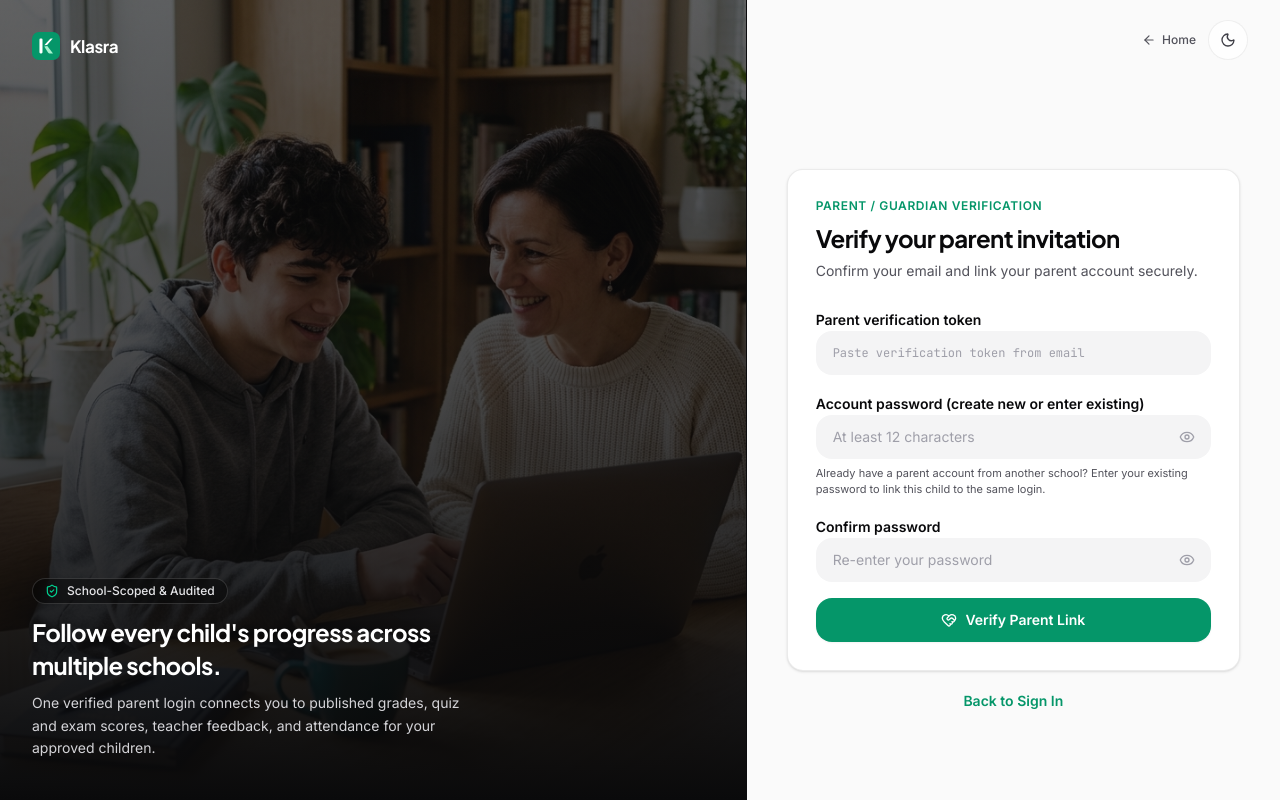
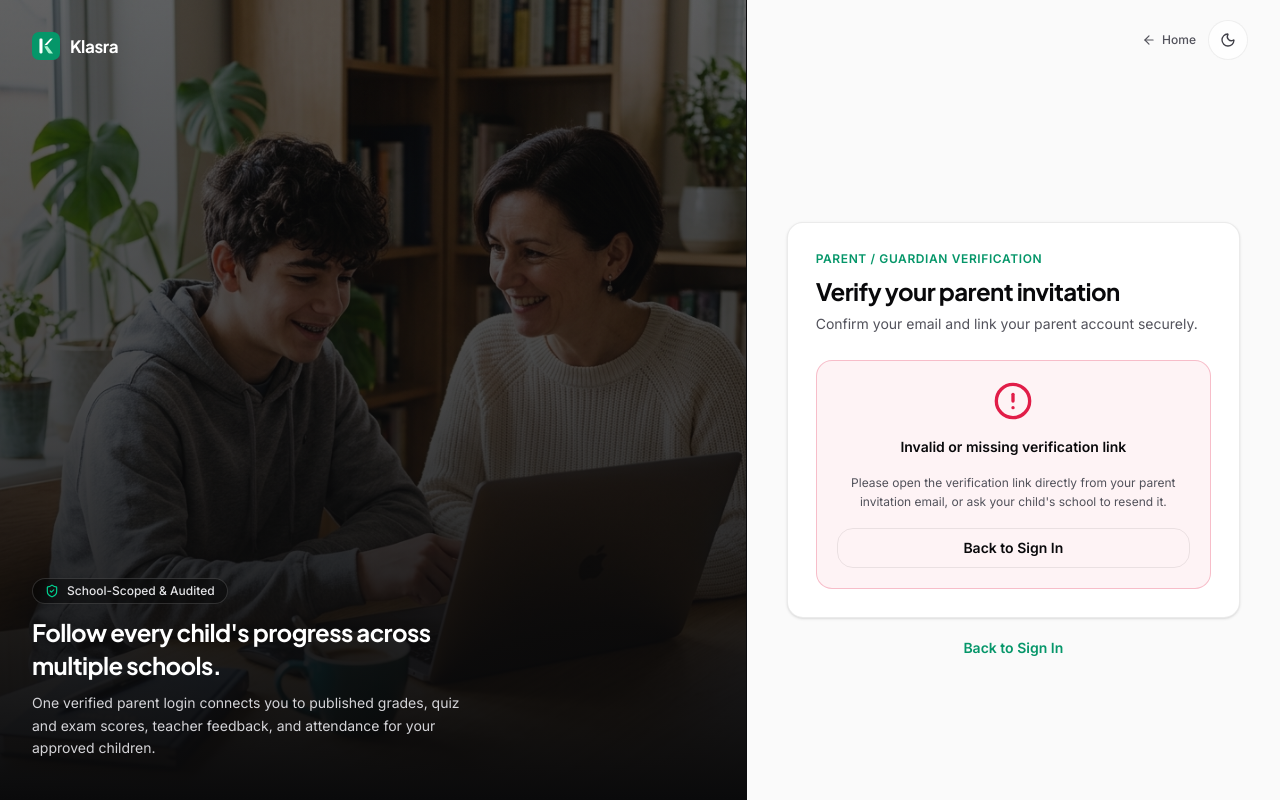
Before and after one commit to Royal-design/klasra, a Next.js app in the folder frontend/: page /parent/verify in a window 1280 px wide. Built offline with nearby package versions, Linux system fonts and the light colour scheme; no server answers.

Commit message:
security(ui): pass reset and invitation tokens behind the scenes instead of exposing in inputs

```diff
--- a/frontend/src/app/parent/verify/page.tsx
+++ b/frontend/src/app/parent/verify/page.tsx
@@ -3,11 +3,10 @@
 import * as React from "react";
 import Link from "next/link";
 import { useSearchParams } from "next/navigation";
-import { CheckCircle2, HeartHandshake, Loader2 } from "lucide-react";
+import { AlertCircle, CheckCircle2, HeartHandshake, Loader2 } from "lucide-react";
 import { toast } from "sonner";
 import { AuthShell } from "@/components/auth/auth-shell";
 import { Button } from "@/components/ui/button";
-import { Input } from "@/components/ui/input";
 import { Label } from "@/components/ui/label";
 import { PasswordInput } from "@/components/ui/password-input";
 import { ApiClientError, apiRequest } from "@/lib/api-client";
@@ -15,12 +14,30 @@ import { extractFieldErrors, parentVerifySchema } from "@/lib/validation";
 
 function ParentVerifyForm() {
   const searchParams = useSearchParams();
-  const [token, setToken] = React.useState(searchParams.get("token") || "");
+  const token = (searchParams.get("token") || "").trim();
   const [password, setPassword] = React.useState("");
   const [confirmPassword, setConfirmPassword] = React.useState("");
   const [fieldErrors, setFieldErrors] = React.useState<Record<string, string>>({});
   const [submitting, setSubmitting] = React.useState(false);
   const [verified, setVerified] = React.useState(false);
+
+  if (!token) {
+    return (
+      <div className="space-y-4 rounded-2xl border border-destructive/25 bg-destructive/5 p-5 text-center">
+        <AlertCircle className="mx-auto h-10 w-10 text-destructive" />
+        <p className="text-sm font-semibold text-foreground">
+          Invalid or missing verification link
+        </p>
+        <p className="text-xs leading-relaxed text-muted-foreground">
+          Please open the verification link directly from your parent invitation
+          email, or ask your child&apos;s school to resend it.
+        </p>
+        <Button asChild variant="outline" className="w-full">
+          <Link href="/login">Back to Sign In</Link>
+        </Button>
+      </div>
+    );
+  }
 
   async function handleSubmit(e: React.FormEvent) {
     e.preventDefault();
@@ -49,7 +66,7 @@ function ParentVerifyForm() {
       toast.error(
         err instanceof ApiClientError
           ? err.message
-          : "Verification token is invalid or expired."
+          : "Verification link is invalid or expired."
       );
     } finally {
       setSubmitting(false);
@@ -77,21 +94,6 @@ function ParentVerifyForm() {
 
   return (
     <form onSubmit={handleSubmit} noValidate className="space-y-4">
-      <div className="space-y-1.5">
-        <Label htmlFor="token">Parent verification token</Label>
-        <Input
-          id="token"
-          placeholder="Paste verification token from email"
-          value={token}
-          hasError={Boolean(fieldErrors.token)}
-          onChange={(e) => setToken(e.target.value)}
-          className="font-mono text-xs"
-        />
-        {fieldErrors.token && (
-          <p className="text-xs text-destructive">{fieldErrors.token}</p>
-        )}
-      </div>
-
       <div className="space-y-1.5">
         <Label htmlFor="password">
           Account password (create new or enter existing)
--- a/frontend/src/app/register/student/page.tsx
+++ b/frontend/src/app/register/student/page.tsx
@@ -15,8 +15,9 @@ import { extractFieldErrors, studentRegisterSchema } from "@/lib/validation";
 
 function StudentRegisterForm() {
   const searchParams = useSearchParams();
+  const urlToken = (searchParams.get("token") || "").trim();
   const [codeOrToken, setCodeOrToken] = React.useState(
-    searchParams.get("code") || searchParams.get("token") || ""
+    urlToken || searchParams.get("code") || ""
   );
   const [fullName, setFullName] = React.useState("");
   const [email, setEmail] = React.useState("");
@@ -88,8 +89,9 @@ function StudentRegisterForm() {
 
   return (
     <form onSubmit={handleSubmit} noValidate className="space-y-4">
+      {!urlToken && (
         <div className="space-y-1.5">
-        <Label htmlFor="code">School registration code or invite token</Label>
+          <Label htmlFor="code">School registration code</Label>
           <Input
             id="code"
             placeholder="e.g. SCH-2026-AB12"
@@ -102,6 +104,7 @@ function StudentRegisterForm() {
             <p className="text-xs text-destructive">{fieldErrors.codeOrToken}</p>
           )}
         </div>
+      )}
 
       <div className="grid gap-4 sm:grid-cols-2">
       <div className="space-y-1.5">
--- a/frontend/src/app/reset-password/page.tsx
+++ b/frontend/src/app/reset-password/page.tsx
@@ -3,11 +3,10 @@
 import * as React from "react";
 import Link from "next/link";
 import { useSearchParams } from "next/navigation";
-import { CheckCircle2, KeyRound, Loader2 } from "lucide-react";
+import { AlertCircle, CheckCircle2, KeyRound, Loader2 } from "lucide-react";
 import { toast } from "sonner";
 import { AuthShell } from "@/components/auth/auth-shell";
 import { Button } from "@/components/ui/button";
-import { Input } from "@/components/ui/input";
 import { Label } from "@/components/ui/label";
 import { PasswordInput } from "@/components/ui/password-input";
 import { ApiClientError, apiRequest } from "@/lib/api-client";
@@ -16,12 +15,30 @@ import { extractFieldErrors, resetPasswordSchema } from "@/lib/validation";
 
 function ResetPasswordForm() {
   const searchParams = useSearchParams();
-  const [token, setToken] = React.useState(searchParams.get("token") || "");
+  const token = (searchParams.get("token") || "").trim();
   const [newPassword, setNewPassword] = React.useState("");
   const [confirmPassword, setConfirmPassword] = React.useState("");
   const [fieldErrors, setFieldErrors] = React.useState<Record<string, string>>({});
   const [submitting, setSubmitting] = React.useState(false);
   const [done, setDone] = React.useState(false);
+
+  if (!token) {
+    return (
+      <div className="space-y-4 rounded-2xl border border-destructive/25 bg-destructive/5 p-5 text-center">
+        <AlertCircle className="mx-auto h-10 w-10 text-destructive" />
+        <p className="text-sm font-semibold text-foreground">
+          Invalid or missing reset link
+        </p>
+        <p className="text-xs leading-relaxed text-muted-foreground">
+          Open the password reset link directly from your email, or request a
+          fresh reset link below.
+        </p>
+        <Button asChild variant="outline" className="w-full">
+          <Link href="/forgot-password">Request New Reset Link</Link>
+        </Button>
+      </div>
+    );
+  }
 
   async function handleSubmit(e: React.FormEvent) {
     e.preventDefault();
@@ -62,7 +79,7 @@ function ResetPasswordForm() {
       <div className="space-y-4 rounded-2xl border border-emerald-500/25 bg-emerald-500/10 p-5 text-center">
         <CheckCircle2 className="mx-auto h-10 w-10 text-emerald-500" />
         <p className="text-sm font-semibold text-foreground">
-          Password reset successful
+          Password updated successfully
         </p>
         <p className="text-xs text-muted-foreground">
           All previous sessions were signed out for your security.
@@ -76,21 +93,6 @@ function ResetPasswordForm() {
 
   return (
     <form onSubmit={handleSubmit} noValidate className="space-y-4">
-      <div className="space-y-1.5">
-        <Label htmlFor="token">Reset token</Label>
-        <Input
-          id="token"
-          placeholder="Paste reset token from your email"
-          value={token}
-          hasError={Boolean(fieldErrors.token)}
-          onChange={(e) => setToken(e.target.value)}
-          className="font-mono text-xs"
-        />
-        {fieldErrors.token && (
-          <p className="text-xs text-destructive">{fieldErrors.token}</p>
-        )}
-      </div>
-
       <div className="space-y-1.5">
         <Label htmlFor="newPassword">New password</Label>
         <PasswordInput
--- a/frontend/src/app/staff/accept/page.tsx
+++ b/frontend/src/app/staff/accept/page.tsx
@@ -3,11 +3,10 @@
 import * as React from "react";
 import Link from "next/link";
 import { useSearchParams } from "next/navigation";
-import { CheckCircle2, Loader2, ShieldCheck } from "lucide-react";
+import { AlertCircle, CheckCircle2, Loader2, ShieldCheck } from "lucide-react";
 import { toast } from "sonner";
 import { AuthShell } from "@/components/auth/auth-shell";
 import { Button } from "@/components/ui/button";
-import { Input } from "@/components/ui/input";
 import { Label } from "@/components/ui/label";
 import { PasswordInput } from "@/components/ui/password-input";
 import { ApiClientError, apiRequest } from "@/lib/api-client";
@@ -15,12 +14,30 @@ import { extractFieldErrors, staffAcceptSchema } from "@/lib/validation";
 
 function StaffAcceptForm() {
   const searchParams = useSearchParams();
-  const [token, setToken] = React.useState(searchParams.get("token") || "");
+  const token = (searchParams.get("token") || "").trim();
   const [password, setPassword] = React.useState("");
   const [confirmPassword, setConfirmPassword] = React.useState("");
   const [fieldErrors, setFieldErrors] = React.useState<Record<string, string>>({});
   const [submitting, setSubmitting] = React.useState(false);
   const [activated, setActivated] = React.useState(false);
+
+  if (!token) {
+    return (
+      <div className="space-y-4 rounded-2xl border border-destructive/25 bg-destructive/5 p-5 text-center">
+        <AlertCircle className="mx-auto h-10 w-10 text-destructive" />
+        <p className="text-sm font-semibold text-foreground">
+          Invalid or missing invitation link
+        </p>
+        <p className="text-xs leading-relaxed text-muted-foreground">
+          Please open the activation link directly from your school invitation
+          email, or ask your School Administrator to resend it.
+        </p>
+        <Button asChild variant="outline" className="w-full">
+          <Link href="/login">Back to Sign In</Link>
+        </Button>
+      </div>
+    );
+  }
 
   async function handleSubmit(e: React.FormEvent) {
     e.preventDefault();
@@ -49,7 +66,7 @@ function StaffAcceptForm() {
       toast.error(
         err instanceof ApiClientError
           ? err.message
-          : "Invitation token is invalid or expired."
+          : "Invitation link is invalid or expired."
       );
     } finally {
       setSubmitting(false);
@@ -75,21 +92,6 @@ function StaffAcceptForm() {
 
   return (
     <form onSubmit={handleSubmit} noValidate className="space-y-4">
-      <div className="space-y-1.5">
-        <Label htmlFor="token">Staff invitation token</Label>
-        <Input
-          id="token"
-          placeholder="Paste invitation token from email"
-          value={token}
-          hasError={Boolean(fieldErrors.token)}
-          onChange={(e) => setToken(e.target.value)}
-          className="font-mono text-xs"
-        />
-        {fieldErrors.token && (
-          <p className="text-xs text-destructive">{fieldErrors.token}</p>
-        )}
-      </div>
-
       <div className="space-y-1.5">
         <Label htmlFor="password">Set your password</Label>
         <PasswordInput
```
Lines whose indentation alone changed are shown as unchanged.
